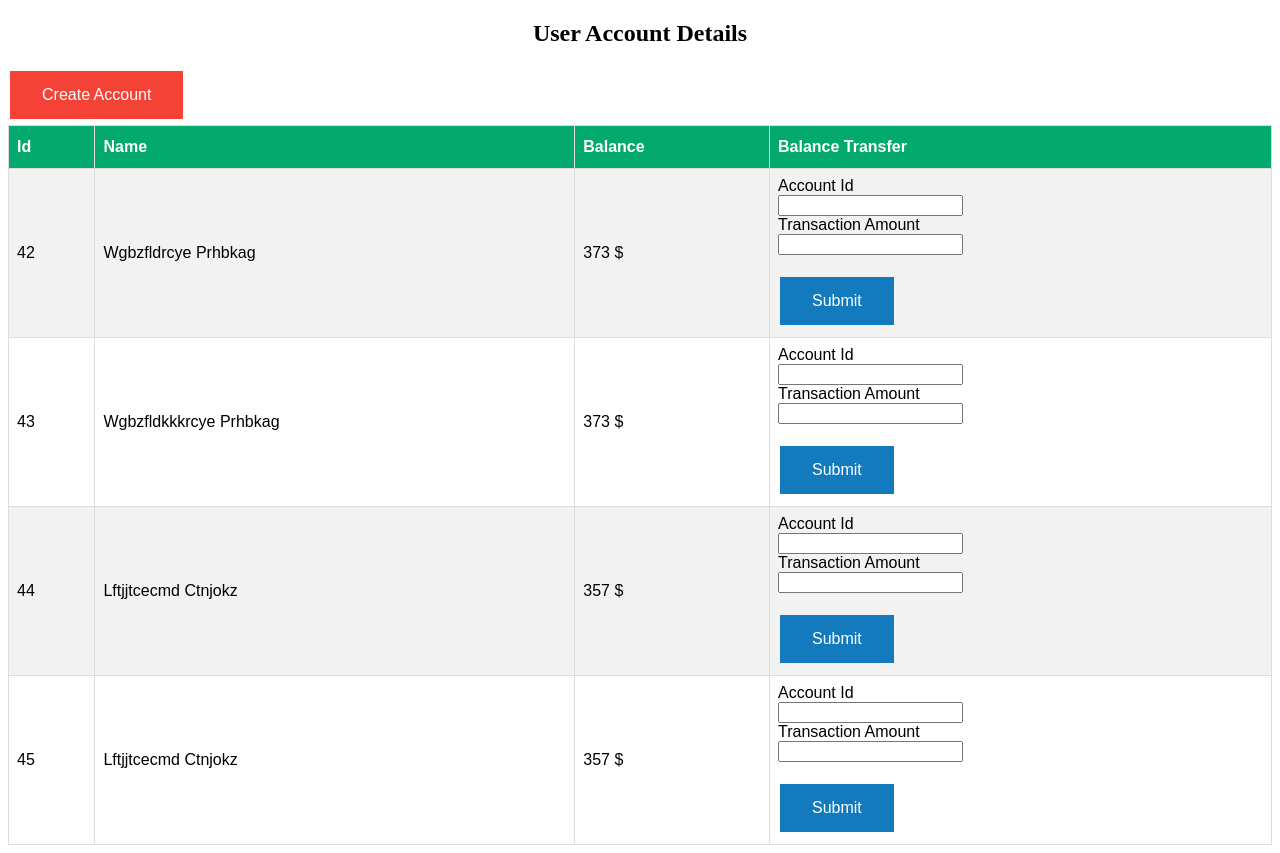
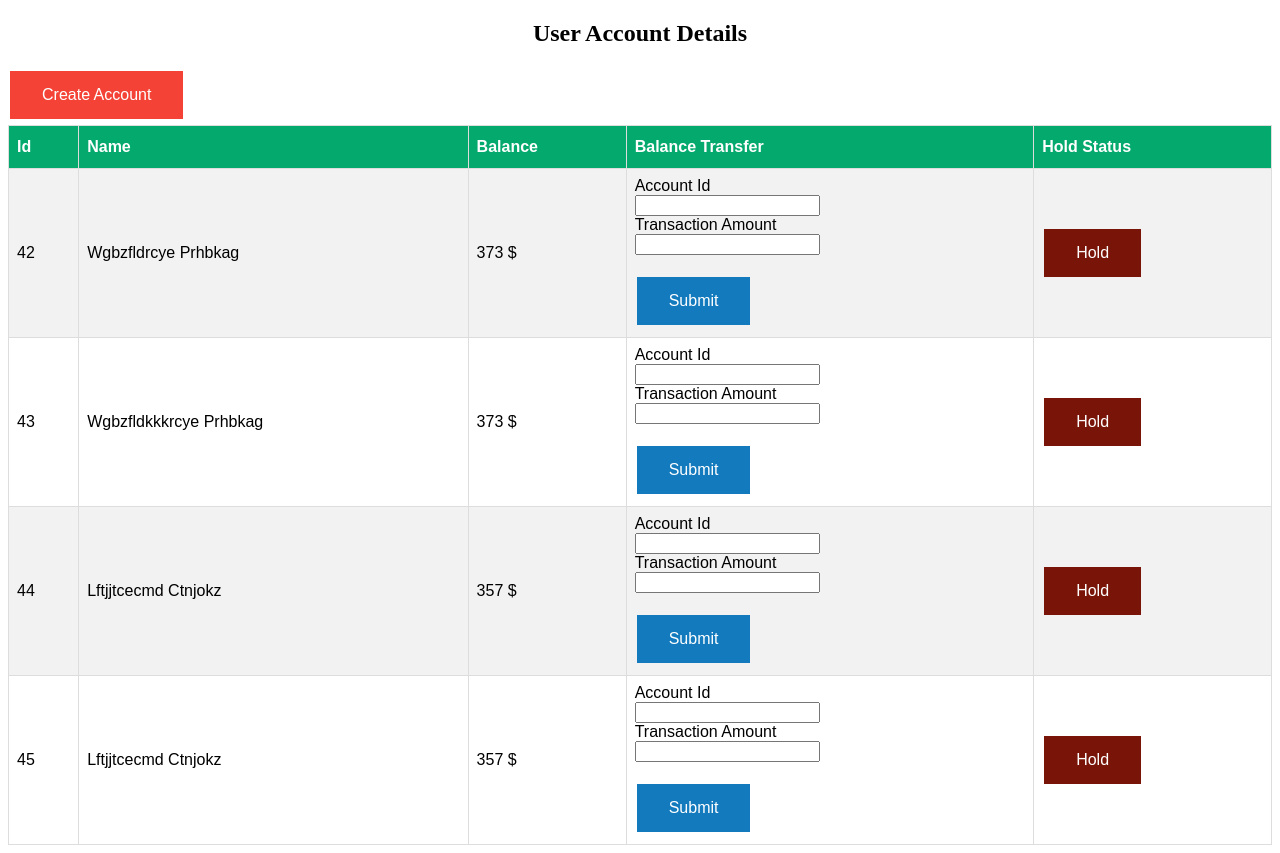
Before and after one commit to Muntasir00/simple-banckaccount-scenario, a Django app: page / in a window 1280 px wide. Run offline with Django 4.2, Linux system fonts and the light colour scheme; data comes from the database, SQL or seed files in the repository.

Commit message:
modified as per request

```diff
--- a/Account/templates/home.html
+++ b/Account/templates/home.html
@@ -41,6 +41,7 @@ h1{
 }
 .button3 {background-color: #f44336;}
 .button4 {background-color: #137abe;}
+.button5 {background-color: #791508;}
 .success-msg {
   color: #270;
   background-color: #DFF2BF;
@@ -49,6 +50,7 @@ h1{
   margin: 2px;
   padding: auto;
 }
+
 </style>
 </head>
 <body>
@@ -72,6 +74,7 @@ h1{
     <th>Name</th>
     <th>Balance</th>
     <th>Balance Transfer</th>
+    <th>Hold Status</th>
   </tr>
   {% for account in accounts%}
   <tr>
@@ -91,6 +94,19 @@ h1{
 
   </form>
 </td>
+<td>
+
+  <a href="{% url 'hold' %}?account_id={{account.id}}"
+  class="button button5">
+{% if account.hold %}
+ Not hold
+{%else%}
+ Hold
+{% endif %}
+</a>
+
+
+
   </tr>
   {% endfor %}
 
--- a/Account/urls.py
+++ b/Account/urls.py
@@ -4,6 +4,7 @@ from .import views
 urlpatterns = [
     path('', views.home , name='home'),
     path('create/', views.create , name='create'),
+    path('hold/', views.Hold , name='hold'),
     #path('create_api/', views.create_api , name='create_api'),
     path('transfer/',views.transfer , name='transfer'),
     path('transfer_api/',views.transfer_api, name='transfer_api'),
--- a/Account/views.py
+++ b/Account/views.py
@@ -8,12 +8,22 @@ from rest_framework.response import Response
 from .serializers import AccountSerializer,transferSerializer,AccountUpdateSerializer
 from django.contrib import messages
 from rest_framework import status
+from django.shortcuts import get_object_or_404
 
 
 # Create your views here.
 def home(request):
     accounts = Account.objects.all()
     return render(request,'home.html',{'accounts':accounts})
+
+def Hold(request):
+    account = get_object_or_404(Account,pk=request.GET.get('account_id'))
+    account.hold = not account.hold
+    account.save()
+    accounts = Account.objects.all()
+    return render(request,'home.html',{'accounts':accounts})
+
+
 
 def create(request):
     n=random.randint(50,500)
@@ -45,13 +55,19 @@ def transfer(request):
     from_account = Account.objects.get(id=from_account_id)
     to_account = Account.objects.get(id=to_account_id)
 
-    from_account.balance = from_account.balance - transfer_amount
-    to_account.balance = to_account.balance + transfer_amount
-    from_account.save()
-    to_account.save()
-    messages.success(request,"Balance Transferred successfully")
-    accounts = Account.objects.all()
-    return render(request,'home.html',{'accounts':accounts})
+    if(from_account.hold is False):
+        from_account.balance = from_account.balance - transfer_amount
+        to_account.balance = to_account.balance + transfer_amount
+        from_account.save()
+        to_account.save()
+        messages.success(request,"Balance Transferred successfully")
+        accounts = Account.objects.all()
+        return render(request,'home.html',{'accounts':accounts})
+    else:
+        messages.error(request,"The account is in hold status")
+        accounts = Account.objects.all()
+        return render(request,'home.html',{'accounts':accounts})
+
 
 
 # def transfer_api(request):
@@ -117,12 +133,14 @@ def transfer_api(request):
         from_account = Account.objects.get(id=serializer.data["from_account"])
         to_account = Account.objects.get(id=serializer.data["to_account"])
         transfer_amount = int(serializer.data["balance"])
-
-        from_account.balance = from_account.balance - transfer_amount
-        to_account.balance = to_account.balance + transfer_amount
-        from_account.save()
-        to_account.save()
-        return Response(serializer.data, status=status.HTTP_202_ACCEPTED)
+        if(from_account.hold is False):
+            from_account.balance = from_account.balance - transfer_amount
+            to_account.balance = to_account.balance + transfer_amount
+            from_account.save()
+            to_account.save()
+            return Response(serializer.data, status=status.HTTP_202_ACCEPTED)
+        else:
+            return Response(serializer.data, status=status.HTTP_406_NOT_ACCEPTABLE)
     return Response(serializer.errors, status=status.HTTP_400_BAD_REQUEST)
     # accounts = Account.objects.all()
     # return JsonResponse(request, accounts)
```
